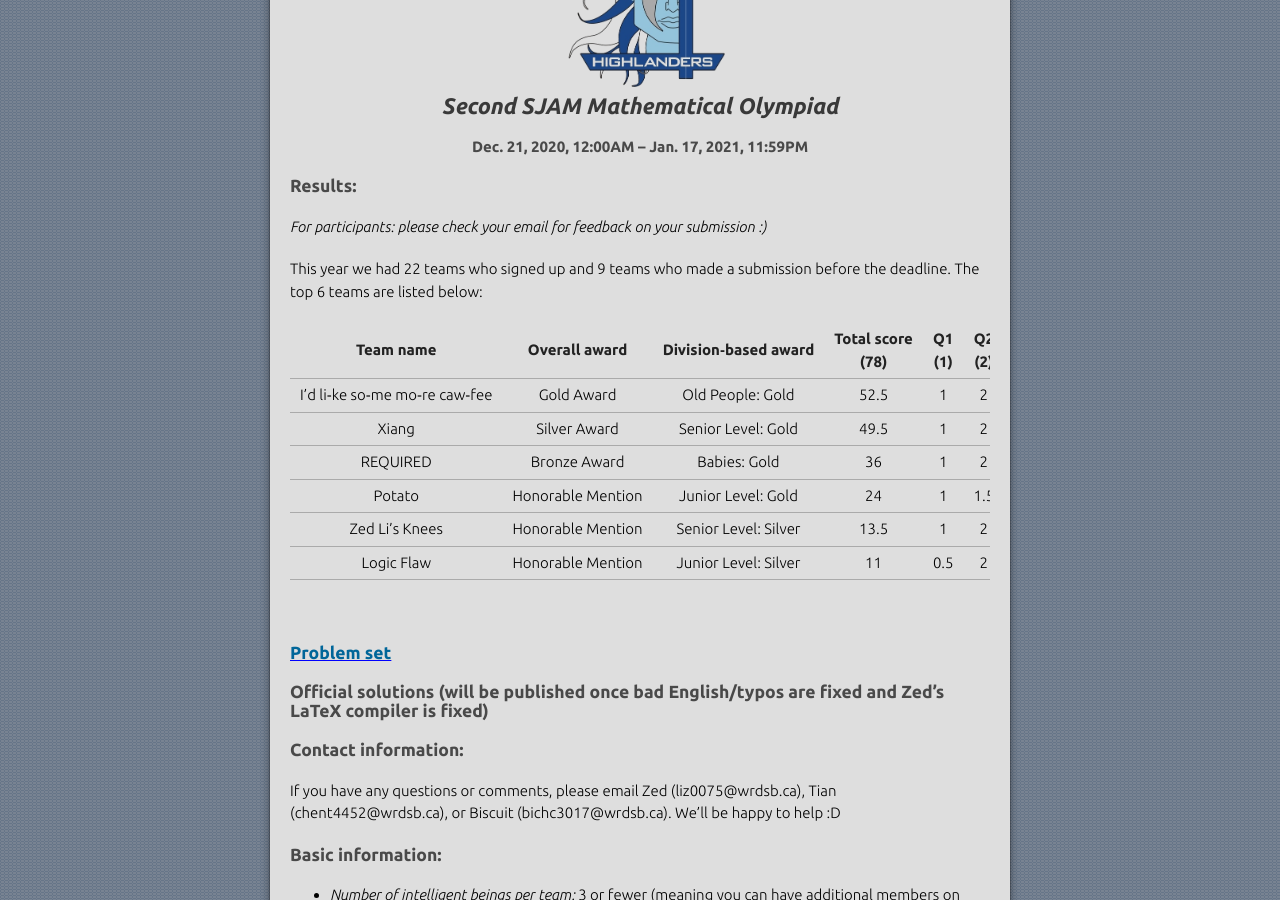
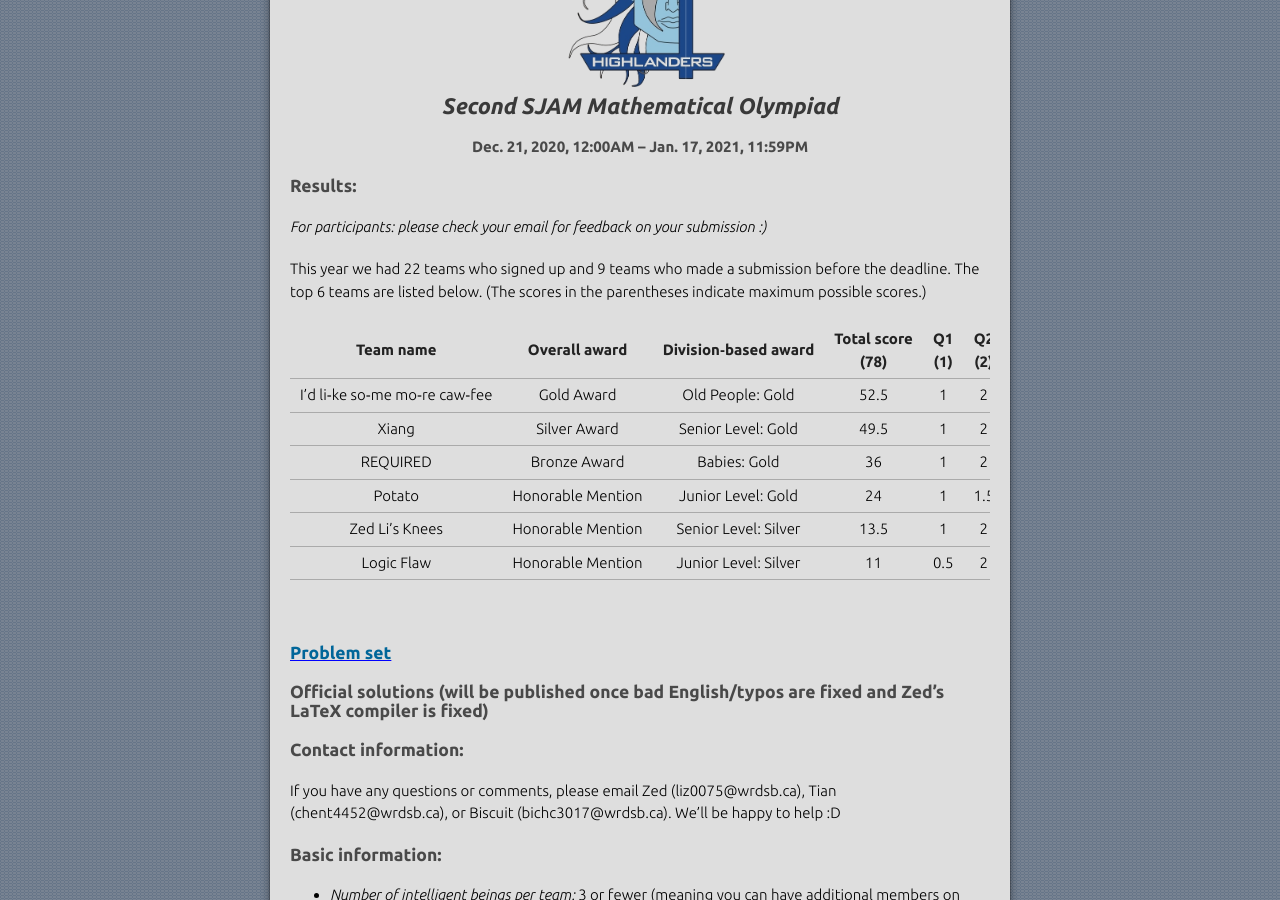
Before and after one commit to sjammathletes/sjammathletes.github.io, a Jekyll site: the page built from sjammo.md, in a window 1280 px wide and 900 px high, scrolled down 341 px. Built offline with Jekyll 4.4.1, drawn with Linux system fonts in a browser that asks for light colours; our own code applies the rules of GitHub Pages for plain Markdown files.

Commit message:
added stuff

```diff
--- a/sjammo.md
+++ b/sjammo.md
@@ -10,7 +10,7 @@
 <i> For participants: please check your email for feedback on your submission :) </i>
 <div class="table-wrapper" markdown="block">
 
-This year we had 22 teams who signed up and 9 teams who made a submission before the deadline. The top 6 teams are listed below:
+This year we had 22 teams who signed up and 9 teams who made a submission before the deadline. The top 6 teams are listed below. (The scores in the parentheses indicate maximum possible scores.)
 
 |Team name|Overall&nbsp;award|Division&#8209;based&nbsp;award|Total&nbsp;score (78)|Q1 (1)|Q2 (2)|Q3 (3)|Q4 (4)|Q5 (5)|Q6 (6)|Q7 (7)|Q8 (8)|Q9 (9)|Q10 (10)|Q11 (11)|Q12 (12)|
 |:-:|:-:|:-:|:-:|:-:|:-:|:-:|:-:|:-:|:-:|:-:|:-:|:-:|:-:|:-:|:-:|
```
